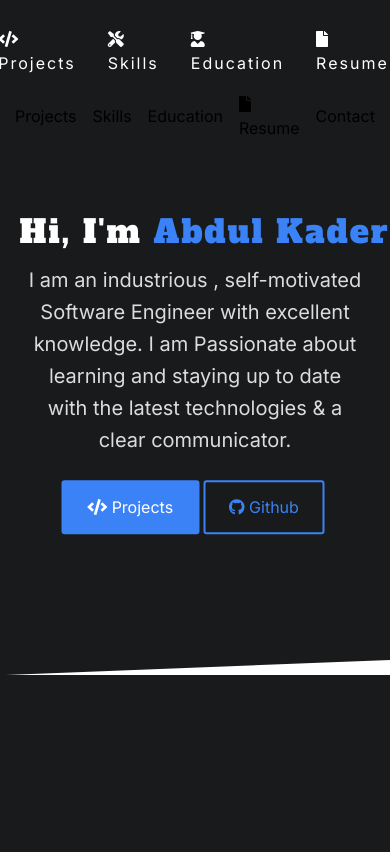
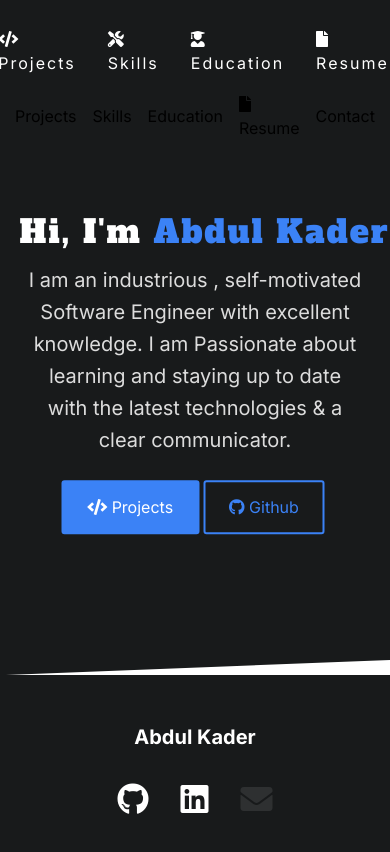
Before and after one commit to kaderabdul79/portfolio, a Vue app: page / in a window 390 px wide. Shown: the top 852 px of the page. Built offline with nearby package versions, Linux system fonts and the light colour scheme.

Commit message:
design the footer component

```diff
--- a/src/App.vue
+++ b/src/App.vue
@@ -2,14 +2,16 @@
   <div>
     <SiteHeader/>
     <!-- <router-view /> -->
+    <SiteFooter/>
   </div>
 </template>
 
 <script>
+import SiteFooter from './components/SiteFooter.vue';
 import SiteHeader from './components/SiteHeader.vue';
 
 export default {
-    components: { SiteHeader }
+    components: { SiteHeader, SiteFooter }
 }
 </script>
 
--- /dev/null
+++ b/src/components/SiteFooter.vue
@@ -0,0 +1,94 @@
+<template>
+    <footer class="footer">
+      <div class="container">
+        <div class="footer-flex">
+          <router-link to="/" id="logo" class="text-xl md:text-2xl font-bold text-white">Abdul Kader</router-link>
+
+          <div class="footer-icon-links">
+            <a href="https://github.com/kaderabdul79/" target="_blank"><i class="fab fa-github fa-2x"></i></a>
+            <a href="https://www.linkedin.com/in/kader-abdul/" target="_blank"><i class="fab fa-linkedin fa-2x"></i></a>
+            <a class="text-dark-grey" href="mailto:kaderabdul7980@gmail.com"><i class="fas fa-envelope fa-2x"></i></a>
+          </div>
+        </div>
+      </div>
+    </footer>
+</template>
+
+<script>
+export default {
+    setup () {
+
+
+        return {}
+    }
+}
+</script>
+
+<style scoped>
+.footer {
+  background: #181a1b;
+  padding: 1.5rem 0;
+  color: white;
+}
+
+.footer .footer-flex {
+  display: flex;
+  justify-content: space-between;
+}
+
+.footer .footer-flex #logo-footer {
+  width: 200px;
+}
+
+.footer .footer-flex .top-scroll-button {
+  cursor: pointer;
+  display: flex;
+  justify-content: center;
+  align-items: center;
+  width: 35px;
+  height: 35px;
+  text-align: center;
+  border: 3px solid white;
+  border-radius: 50%;
+  transition: 0.3s;
+}
+
+.footer .footer-flex .top-scroll-button:hover {
+  color: #3b82f6;
+  border: 3px solid #3b82f6;
+}
+
+.footer .footer-flex .footer-icon-links a {
+  margin-left: 2rem;
+  transition: 0.3s;
+}
+
+.footer .footer-flex .footer-icon-links a:hover {
+  color: #3b82f6;
+}
+
+.footer .footer-flex .footer-icon-links a i {
+  transition: 0.3s;
+}
+
+.footer .footer-flex .footer-icon-links a i:hover {
+  transform: translateY(-20%);
+}
+
+@media screen and (max-width: 500px) {
+  .footer .footer-flex {
+    flex-direction: column;
+    justify-content: center;
+    align-items: center;
+  }
+  .footer .footer-flex .top-scroll-button {
+    margin-top: 2rem;
+  }
+  .footer .footer-flex .footer-icon-links {
+    margin-top: 2rem;
+  }
+  .footer .footer-flex .footer-icon-links a {
+    margin: 0 1rem;
+  }
+}
+</style>
```
